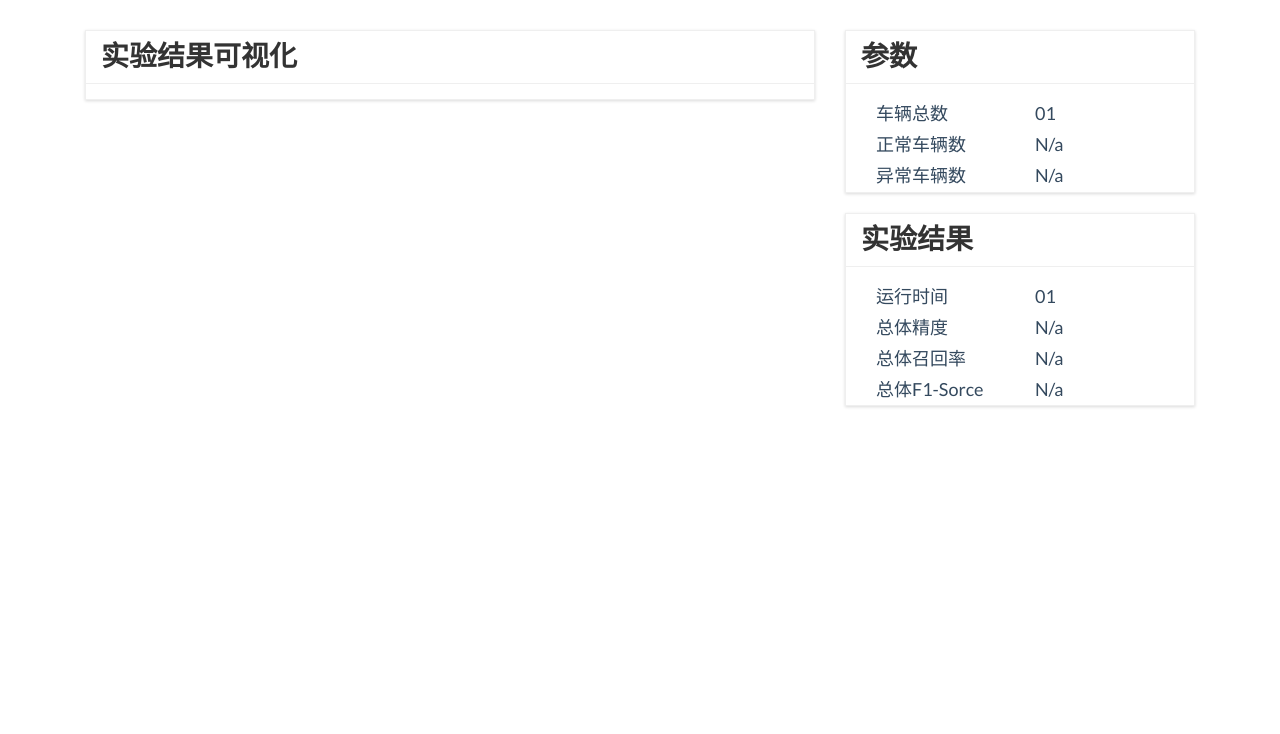
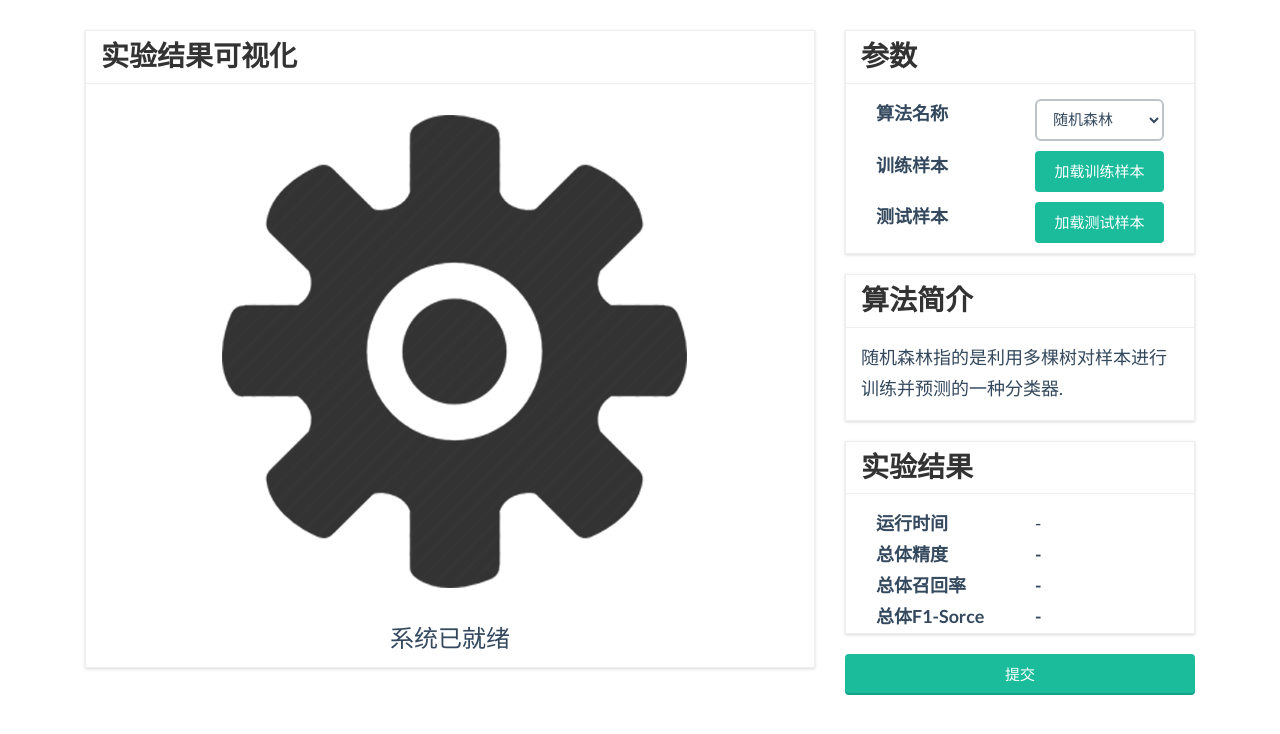
Before and after one commit to HanqingXue/Python, a Python web app: template MicroAI/templates/index.html in a window 1280 px wide. Shown: the part 53-787 px from the top of the page. Run offline with Jinja, Linux system fonts and the light colour scheme; the template is opened without the code that fills it, so the values that code supplies are empty.

Commit message:
Complete the front-end of project

```diff
--- a/MicroAI/application.py
+++ b/MicroAI/application.py
@@ -7,7 +7,8 @@ import os
 
 settings = dict(
 	template_path = os.path.join(os.path.dirname(__file__), "templates"),
-	static_path = os.path.join(os.path.dirname(__file__), "static")
+	static_path = os.path.join(os.path.dirname(__file__), "static"),
+	debug = True
 	)
 
 application = tornado.web.Application(
--- a/MicroAI/static/css/index.css
+++ b/MicroAI/static/css/index.css
@@ -1,127 +1 @@
-div.section {
-    border-radius: 0;
-    background-color: #fff;
-    border: 1px solid #efefef;
-    margin-bottom: 20px;
-    overflow: hidden;
-    -webkit-box-shadow: 0 1px 3px 0 rgba(0, 0, 0, .15);
-       -moz-box-shadow: 0 1px 3px 0 rgba(0, 0, 0, .15);
-            box-shadow: 0 1px 3px 0 rgba(0, 0, 0, .15);
-}
-div.section div.header {
-    color: #606060;
-    padding: 10px 15px;
-    position: relative;
-}
-div.section div.header h5 {
-    color: #333;
-    margin: 0;
-}
-div.section div.header a {
-    color: #333;
-    position: absolute;
-    right: 15px;
-    top: 12px;
-}
-div.section div.body {
-    border-top: 1px solid #efefef;
-    padding: 15px 15px 0;
-    position: relative;
-}
-div#map-section.section {
-    margin-bottom: 0;
-    position: fixed;
-    top: 45px;
-    bottom: 5px;
-}
-div.section div#map-container {
-    position: relative;
-    margin-bottom: 15px;
-    min-height: 300px;
-}
-div.section div#global-map {
-    position: absolute;
-    top: 0;
-    right: 0;
-    bottom: 0;
-    left: 0;
-}
-div#notice.section div.alert {
-    margin-bottom: 10px;
-}
-div#notice.section div.alert:last-child {
-    margin-bottom: 15px;
-}
-div#search.section div.body {
-    padding: 0;
-}
-div#search div#filters {
-    border-bottom: 1px solid #eee;
-    margin-bottom: 10px;
-    padding: 10px 15px 5px;
-}
-div.section ul#vehicles {
-    list-style: none;
-    margin: 0;
-    padding: 10px 15px;
-}
-div.section ul#vehicles .checkbox.abnormal,
-div.section ul#vehicles .checkbox.abnormal .icons,
-div#vehicle-modal td.abnormal {
-    color: red;
-}
-div#vehicle-modal {
-    margin-left: -480px;
-    width: 960px;
-}
-div#vehicle-modal div#local-map {
-    margin-bottom: 20px;
-    min-height: 300px;
-}
-div#vehicle-modal h6 {
-    color: #16a085;
-    font-weight: bold;
-    margin: 0 0 10px;
-}
-div#vehicle-modal td {
-    width: 16.67%;
-}
-div#vehicle-modal td.title {
-    font-weight: bold;
-}
-/* Smaller than standard 960 (devices and browsers) */
-@media only screen and (max-width: 959px) {
-}
-/* Tablet Portrait size to standard 960 (devices and browsers) */
-@media only screen and (min-width: 768px) and (max-width: 959px) {
-    div#vehicle-modal {
-        margin-left: -384px;
-        width: 768px;
-    }
-}
-/* All Mobile Sizes (devices and browser) */
-@media only screen and (max-width: 767px) {
-    div#map-section.section {
-        margin-bottom: 20px;
-        position: relative;
-        top: 0;
-        bottom: 0;
-    }
-    ul#vehicles li.vehicle label.checkbox {
-        margin-bottom: 0;
-    }
-    ul#vehicles li.vehicle div.span8 {
-        text-align: left;
-    }
-    div#vehicle-modal {
-        margin-left: auto;
-        width: auto;
-    }
-}
-/* Mobile Landscape Size to Tablet Portrait (devices and browsers) */
-@media only screen and (min-width: 480px) and (max-width: 767px) {
-
-}
-/* Mobile Portrait Size to Mobile Landscape Size (devices and browsers) */
-@media only screen and (max-width: 479px) {
-}
+div.section{border-radius:0;background-color:#fff;border:1px solid #efefef;margin-bottom:20px;overflow:hidden;-webkit-box-shadow:0 1px 3px 0 rgba(0,0,0,.15);-moz-box-shadow:0 1px 3px 0 rgba(0,0,0,.15);box-shadow:0 1px 3px 0 rgba(0,0,0,.15)}div.section div.header{color:#606060;padding:10px 15px;position:relative}div.section div.header h5{color:#333;margin:0}div.section div.header a{color:#333;position:absolute;right:15px;top:12px}div.section div.body{border-top:1px solid #efefef;padding:15px 15px 0;position:relative}body{background:"#A9A9A9"}
--- a/MicroAI/templates/index.html
+++ b/MicroAI/templates/index.html
@@ -2,47 +2,13 @@
 <html lang="en">
   <head>
     <meta charset="utf-8">
-    <title>Flat UI Free 101 Template</title>
+    <title>机器学习分类系统</title>
     <meta name="viewport" content="width=device-width, initial-scale=1.0">
     <link href="{{ static_url('css/bootstrap.min.css') }}" rel="stylesheet">
     <link href="{{ static_url('css/flat-ui.min.css') }}"   rel="stylesheet">
+    <link rel="stylesheet" type="text/css" href="{{ static_url('css/index.css') }}">
     <script src="{{ static_url('js/jquery.min.js') }}"></script>
     <script src="{{ static_url('js/flat-ui.min.js') }}"></script>
-    <style type="text/css">
-div.section {
-    border-radius: 0;
-    background-color: #fff;
-    border: 1px solid #efefef;
-    margin-bottom: 20px;
-    overflow: hidden;
-    -webkit-box-shadow: 0 1px 3px 0 rgba(0, 0, 0, .15);
-       -moz-box-shadow: 0 1px 3px 0 rgba(0, 0, 0, .15);
-            box-shadow: 0 1px 3px 0 rgba(0, 0, 0, .15);
-}
-div.section div.header {
-    color: #606060;
-    padding: 10px 15px;
-    position: relative;
-}
-div.section div.header h5 {
-    color: #333;
-    margin: 0;
-}
-div.section div.header a {
-    color: #333;
-    position: absolute;
-    right: 15px;
-    top: 12px;
-}
-div.section div.body {
-    border-top: 1px solid #efefef;
-    padding: 15px 15px 0;
-    position: relative;
-}
-body {
-    background: "#A9A9A9"
-}
-    </style>
   </head>
   <body>
     <div id="navigation">
@@ -51,7 +17,7 @@ body {
           <button type="button" class="navbar-toggle" data-toggle="collapse" data-target="#navbar-collapse-01">
             <span class="sr-only">Toggle navigation</span>
           </button>
-          <a class="navbar-brand" href="#">机器学习分类系统</a>
+          <a class="navbar-brand" href="#" style="">机器学习分类系统</a>
         </div>
         <div class="collapse navbar-collapse" id="navbar-collapse-01">
           <form class="navbar-form navbar-right" action="#" role="search">
@@ -76,7 +42,13 @@ body {
                     <i class="fa fa-caret-down"></i>
                 </a>
           </div>
-          <div class="body"></div>
+          <div class="body" >
+			<div style="text-align: center">
+				<img src=" {{ static_url('img/config.png') }}" style="text-align: center"></img>
+				<h6>系统已就绪</h6>
+			</div>
+
+		  </div>
         </div>
       </div>
 
@@ -89,20 +61,48 @@ body {
                 </a>
             </div> <!-- .header -->
             <div class="body">
-                <div class="row-fluid">
-                    <div class="col-md-6 text-bold">车辆总数</div> <!-- .span4 -->
-                    <div class="col-md-6">01</div> <!-- .span8 -->
+                <div class="row-fluid" >
+                    <div class="col-md-6 text-bold"><b>算法名称</b></div> <!-- .span4 -->
+                    <div class="col-md-6" style="margin-bottom: 10px">
+                      <select class="form-control">
+                        <optgroup >
+                          <option>随机森林</option>
+                          <option>SVM</option>
+                          <option>AdaBoost</option>
+                          <option>KNN</option>
+                          <option>朴素贝叶斯</option>
+                          <option>随机梯度下降法</option>
+                          <option>随机森林</option>
+                        </optgroup>
+                      </select>
+                    </div> <!-- .span8 -->
                 </div> <!-- .row-fluid -->
-                <div class="row-fluid">
-                    <div class="col-md-6 text-bold">正常车辆数</div> <!-- .span4 -->
-                    <div class="col-md-6">N/a</div> <!-- .span8 -->
+                <div class="row-fluid" >
+                    <div class="col-md-6 text-bold"><b>训练样本</b></div> <!-- .span4 -->
+                    <div class="col-md-6">
+                      <button class="btn btn-primary col-md-12" style="margin-bottom: 10px">加载训练样本</button>
+                    </div> <!-- .span8 -->
                 </div> <!-- .row-fluid -->
-                <div class="row-fluid">
-                    <div class="col-md-6 text-bold">异常车辆数</div> <!-- .span4 -->
-                    <div class="col-md-6">N/a</div> <!-- .span8 -->
+                <div class="row-fluid" >
+                    <div class="col-md-6 text-bold"><b>测试样本</b></div> <!-- .span4 -->
+                    <div class="col-md-6"> <!-- .span8 -->
+                      <button class="btn btn-primary col-md-12" style="margin-bottom: 10px">加载测试样本</button>
+                    </div>
                 </div> <!-- .row-fluid -->
             </div> <!-- .body -->
         </div> <!-- .section -->
+
+        <div class="section">
+          <div class="header">
+            <h5><i class="fa fa-desktop"></i> 算法简介</h5>
+              <a href="javascript:void(0)">
+                <i class="fa fa-caret-down"></i>
+              </a>
+          </div>
+          <div class="body">
+            <p>随机森林指的是利用多棵树对样本进行训练并预测的一种分类器.</p>
+          </div>
+        </div>
 
         <div id="overview" class="section">
             <div class="header">
@@ -113,23 +113,29 @@ body {
             </div> <!-- .header -->
             <div class="body">
                 <div class="row-fluid">
-                    <div class="col-md-6 text-bold">运行时间</div> <!-- .span4 -->
-                    <div class="col-md-6">01</div> <!-- .span8 -->
+                    <div class="col-md-6 text-bold"><b>运行时间</b></div> <!-- .span4 -->
+                    <div class="col-md-6">
+                      -
+                    </div> <!-- .span8 -->
                 </div> <!-- .row-fluid -->
                 <div class="row-fluid">
-                    <div class="col-md-6 text-bold">总体精度</div> <!-- .span4 -->
-                    <div class="col-md-6">N/a</div> <!-- .span8 -->
+                    <div class="col-md-6 text-bold"><b>总体精度</b></div> <!-- .span4 -->
+                    <div class="col-md-6"><b>-</b></div> <!-- .span8 -->
                 </div> <!-- .row-fluid -->
                 <div class="row-fluid">
-                    <div class="col-md-6 text-bold">总体召回率</div> <!-- .span4 -->
-                    <div class="col-md-6">N/a</div> <!-- .span8 -->
+                    <div class="col-md-6 text-bold"><b>总体召回率</b></div> <!-- .span4 -->
+                    <div class="col-md-6"><b>-</b></div> <!-- .span8 -->
                 </div> <!-- .row-fluid -->
                 <div class="row-fluid">
-                    <div class="col-md-6 text-bold">总体F1-Sorce</div> <!-- .span4 -->
-                    <div class="col-md-6">N/a</div> <!-- .span8 -->
+                    <div class="col-md-6 text-bold"><b>总体F1-Sorce</b></div> <!-- .span4 -->
+                    <div class="col-md-6"><b>-</b></div> <!-- .span8 -->
                 </div> <!-- .row-fluid -->
             </div> <!-- .body -->
         </div> <!-- .section -->
+
+        <button class="btn btn-embossed btn-primary col-md-12">
+          提交
+        </button>
       </div>
     </div>
     <!-- /.container -->
```
Also changed, not shown: MicroAI/static/img/bg.png (deleted), MicroAI/static/img/config.png (added).
